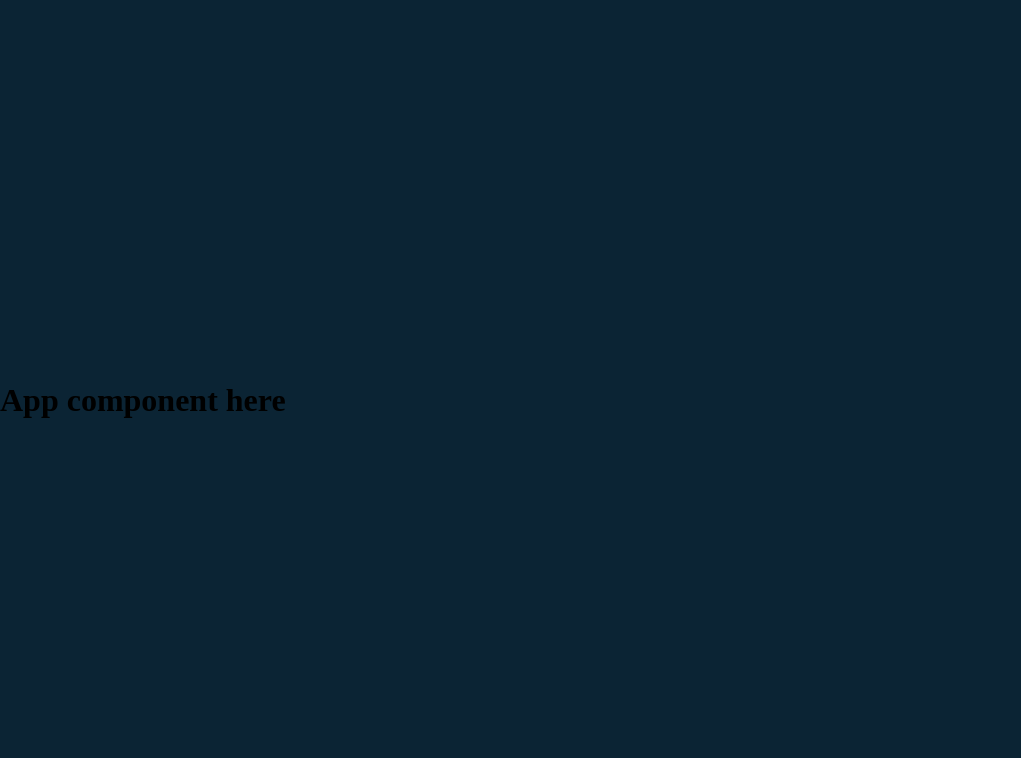
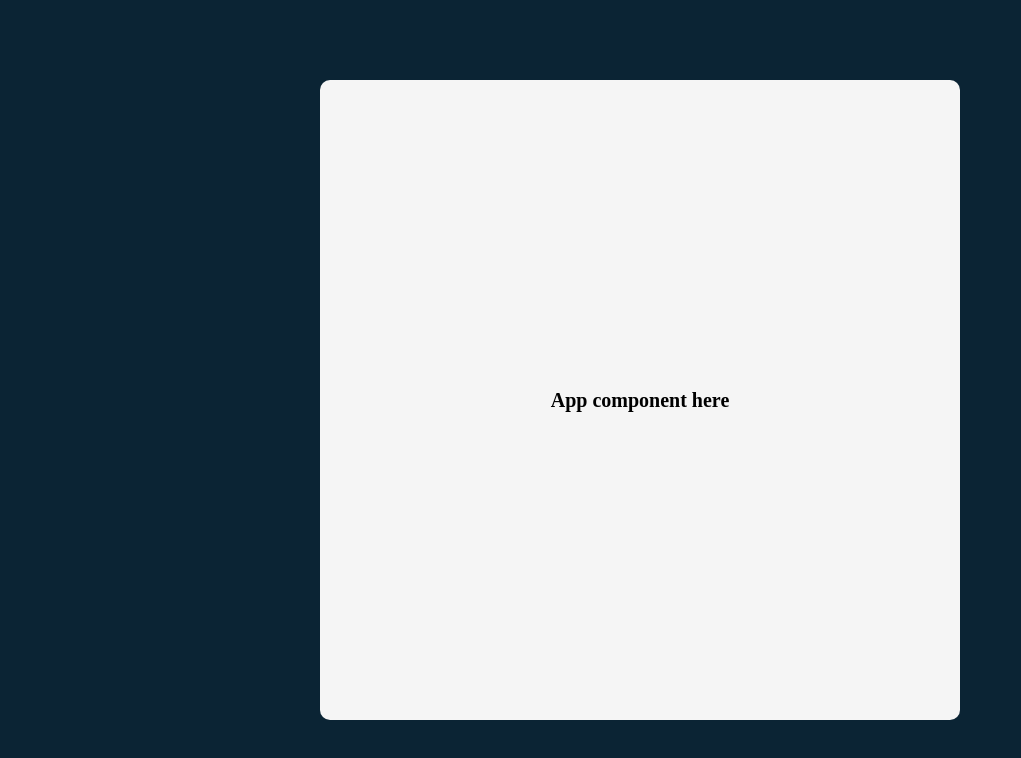
Before and after one commit to roqyyb/Tenzies-Game, a React (Vite) app: page / in a window 1280 px wide. Shown: the top 758 px of the page, without its empty margins (0-1021 px from the left). Built offline with nearby package versions, Linux system fonts and the light colour scheme; the HTML template or start-up script is replaced by a standard one.

Commit message:
Define the main styles

```diff
--- a/src/App.css
+++ b/src/App.css
@@ -3,3 +3,26 @@
 *::before {
   box-sizing: border-box;
 }
+
+:root {
+  font-size: 62.5%;
+}
+
+main {
+  width: 32rem;
+  height: 32rem;
+  background: #f5f5f5;
+  border-radius: 10px;
+
+  display: flex;
+  flex-direction: column;
+  justify-content: center;
+  align-items: center;
+}
+
+@media screen and (min-width: 768px) {
+  main {
+    width: 64rem;
+    height: 64rem;
+  }
+}
--- a/src/App.jsx
+++ b/src/App.jsx
@@ -1,5 +1,6 @@
 import { useState } from 'react'
 import reactLogo from './assets/react.svg'
+import './normalize.css'
 import './App.css'
 
 function App() {
@@ -7,7 +8,9 @@ function App() {
 
   return (
     <div className="App">
+      <main>
       <h1>App component here</h1>
+      </main>
     </div>
   )
 }
--- a/src/index.css
+++ b/src/index.css
@@ -1,8 +1,9 @@
 body {
   margin: 0;
   display: flex;
-  place-items: center;
-  min-width: 320px;
+  justify-content: center;
+  align-items: center;
+  /* min-width: 320px; */
   min-height: 100vh;
   background: #0b2434;
 }
```
